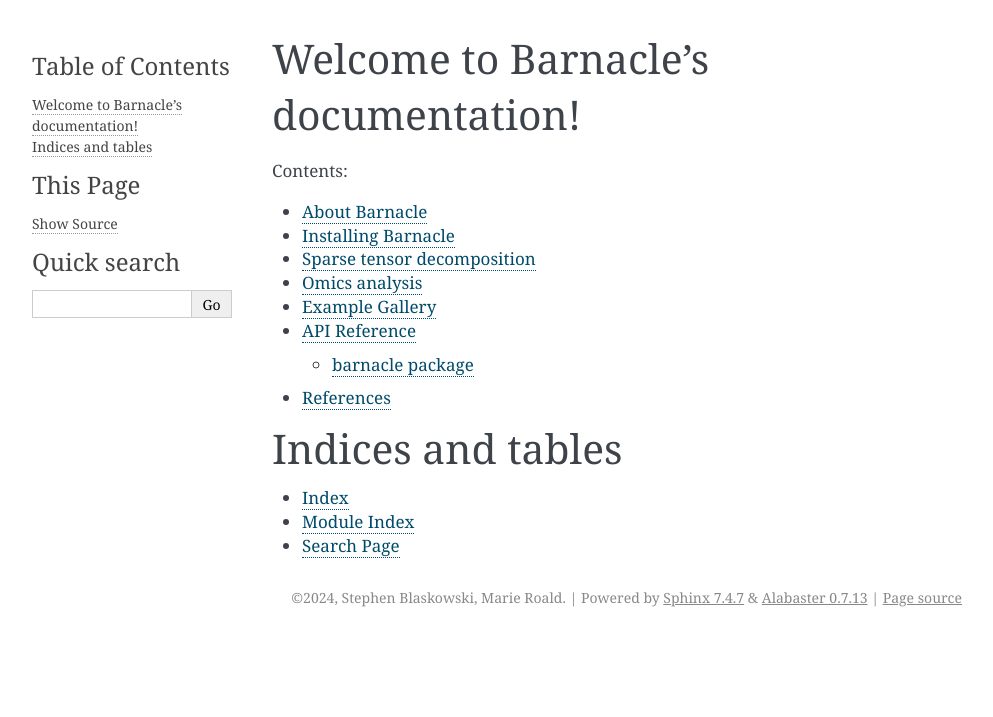
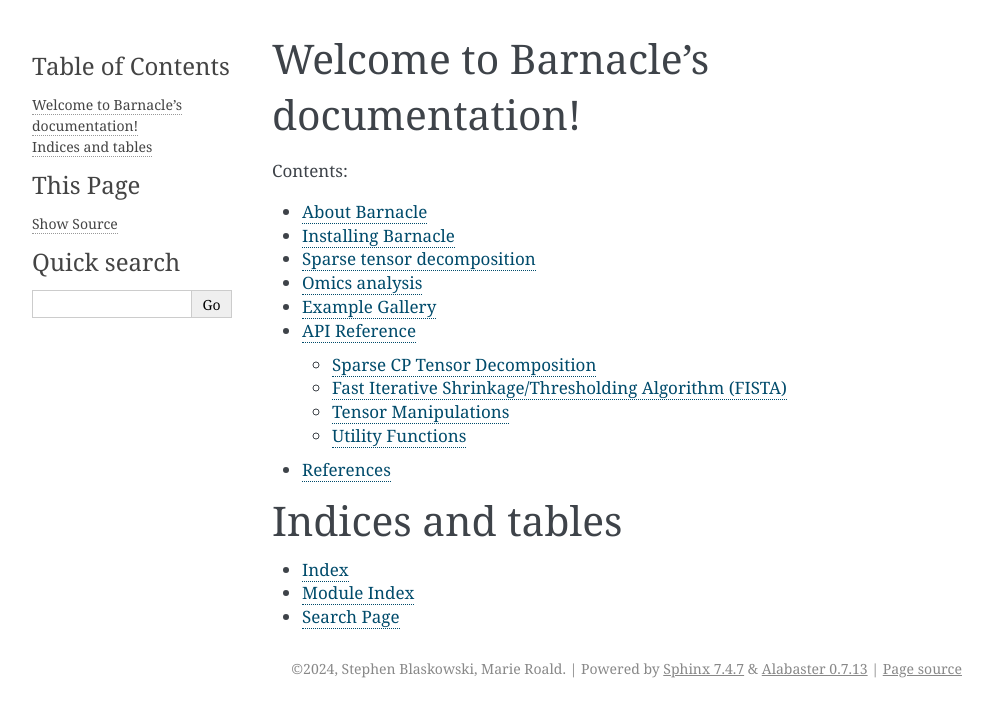
Before and after one commit to blasks/barnacle, a Sphinx documentation site: the page built from docs/index.rst, in a window 1280 px wide. Shown: the top 717 px of the page, without its empty margins (148-1141 px from the left). Built offline with Sphinx 7.4.7, drawn with Linux system fonts in a browser that asks for light colours.

```diff
--- a/docs/autodoc/barnacle.rst
+++ b/docs/autodoc/barnacle.rst
@@ -1,45 +1,34 @@
-barnacle package
-================
+API Reference
+=============
 
-Submodules
-----------
-
-barnacle.decomposition module
------------------------------
+Sparse CP Tensor Decomposition
+------------------------------
 
 .. automodule:: barnacle.decomposition
    :members:
    :undoc-members:
    :show-inheritance:
 
-barnacle.fista module
----------------------
+Fast Iterative Shrinkage/Thresholding Algorithm (FISTA)
+-------------------------------------------------------
 
 .. automodule:: barnacle.fista
    :members:
    :undoc-members:
    :show-inheritance:
 
-barnacle.tensors module
------------------------
+Tensor Manipulations
+--------------------
 
 .. automodule:: barnacle.tensors
    :members:
    :undoc-members:
    :show-inheritance:
 
-barnacle.utils module
----------------------
+Utility Functions
+-----------------
 
 .. automodule:: barnacle.utils
    :members:
    :undoc-members:
    :show-inheritance:
-
-Module contents
----------------
-
-.. automodule:: barnacle
-   :members:
-   :undoc-members:
-   :show-inheritance:
--- a/docs/index.rst
+++ b/docs/index.rst
@@ -1,4 +1,4 @@
-.. MatCoupLy documentation master file.
+.. Barnacle documentation master file.
    You can adapt this file completely to your liking, but it should at least
    contain the root `toctree` directive.
 
@@ -14,7 +14,7 @@ Welcome to Barnacle's documentation!
    model
    omics
    examples
-   api
+   autodoc/barnacle
    references
 
 Indices and tables
```
Also changed, not shown: docs/api.rst (deleted, +0 -8 lines).
